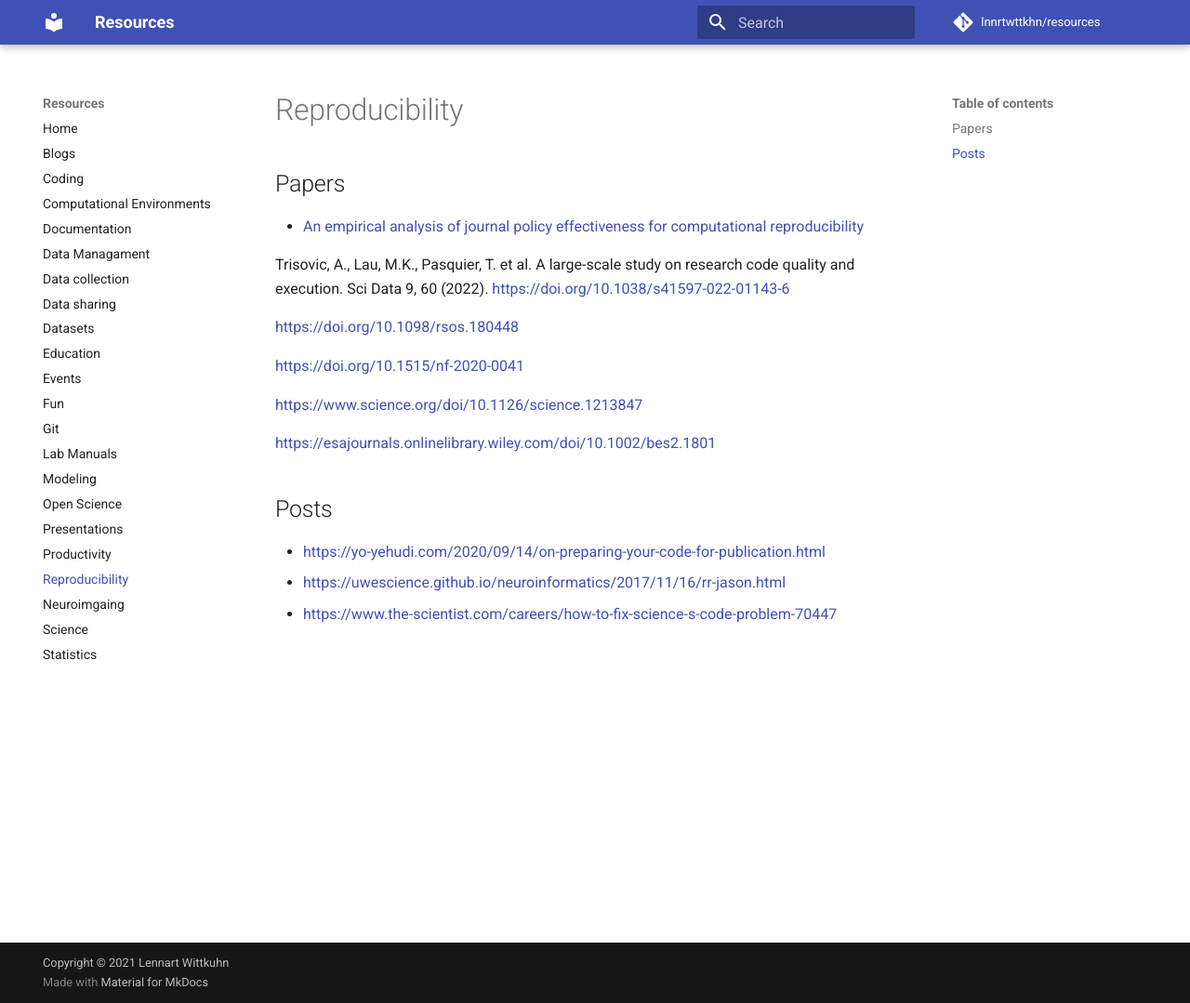
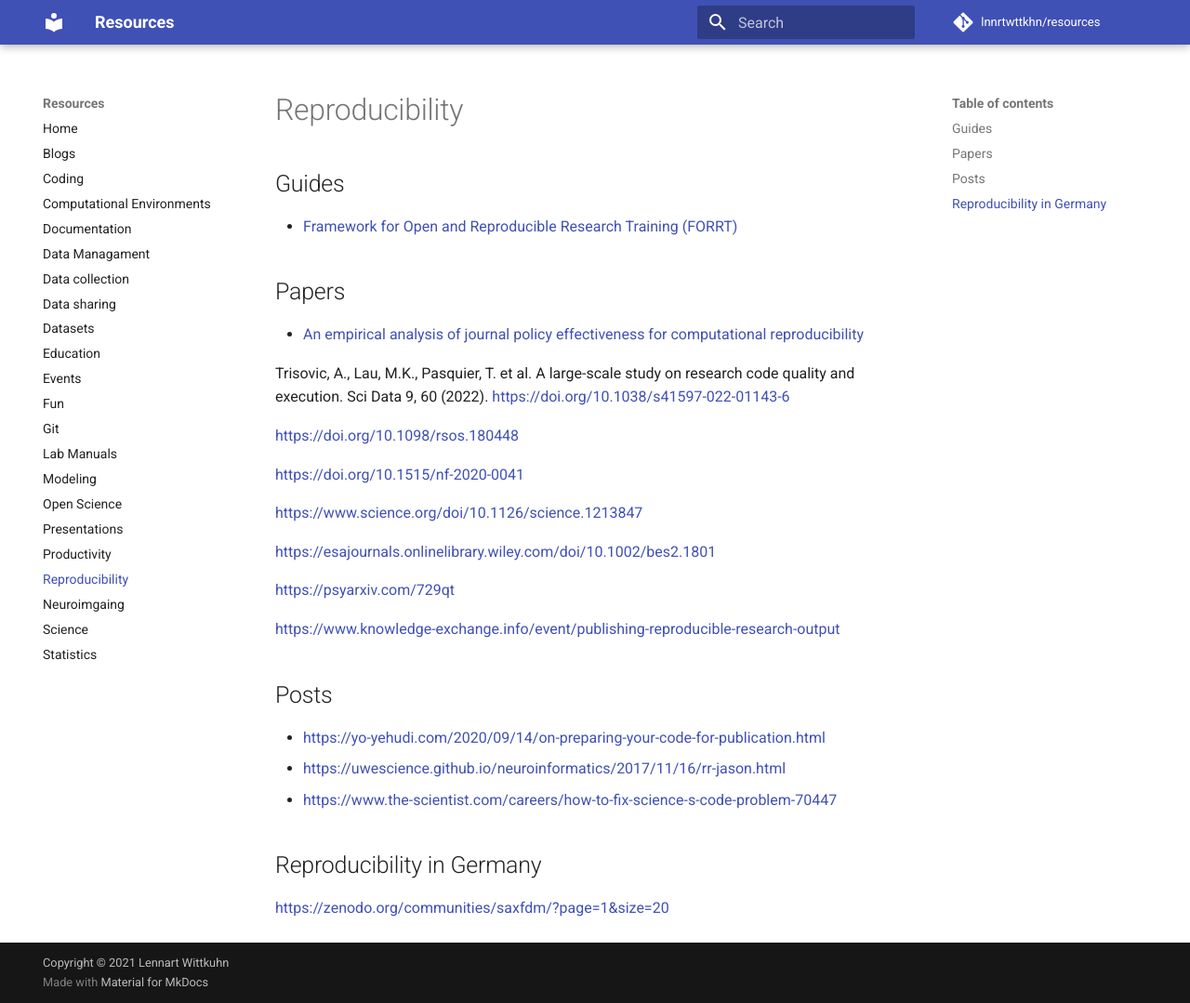
Before and after one commit to lnnrtwttkhn/resources, an MkDocs documentation site: the page built from docs/reproducibility.md, in a window 1280 px wide and 1079 px high. Shown: the whole window at 93% size. Built offline with MkDocs 1.6.1 and Material for MkDocs 9.7.7, drawn with Linux system fonts in a browser that asks for light colours; comment, search, counter and statistics services are not loaded.

Commit message:
add new links

```diff
--- a/docs/reproducibility.md
+++ b/docs/reproducibility.md
@@ -1,4 +1,9 @@
 # Reproducibility
+
+## Guides
+
+- [Framework for Open and Reproducible Research Training (FORRT)](https://forrt.org)
+
 
 ## Papers
 
@@ -14,8 +19,16 @@ https://www.science.org/doi/10.1126/science.1213847
 
 https://esajournals.onlinelibrary.wiley.com/doi/10.1002/bes2.1801
 
+https://psyarxiv.com/729qt
+
+https://www.knowledge-exchange.info/event/publishing-reproducible-research-output
+
 ## Posts
 
 - https://yo-yehudi.com/2020/09/14/on-preparing-your-code-for-publication.html
 -  https://uwescience.github.io/neuroinformatics/2017/11/16/rr-jason.html
 - https://www.the-scientist.com/careers/how-to-fix-science-s-code-problem-70447
+
+## Reproducibility in Germany
+
+ https://zenodo.org/communities/saxfdm/?page=1&size=20
```
Also changed, not shown: docs/coding.md (+1 -0 lines), docs/git.md (+1 -0 lines).
